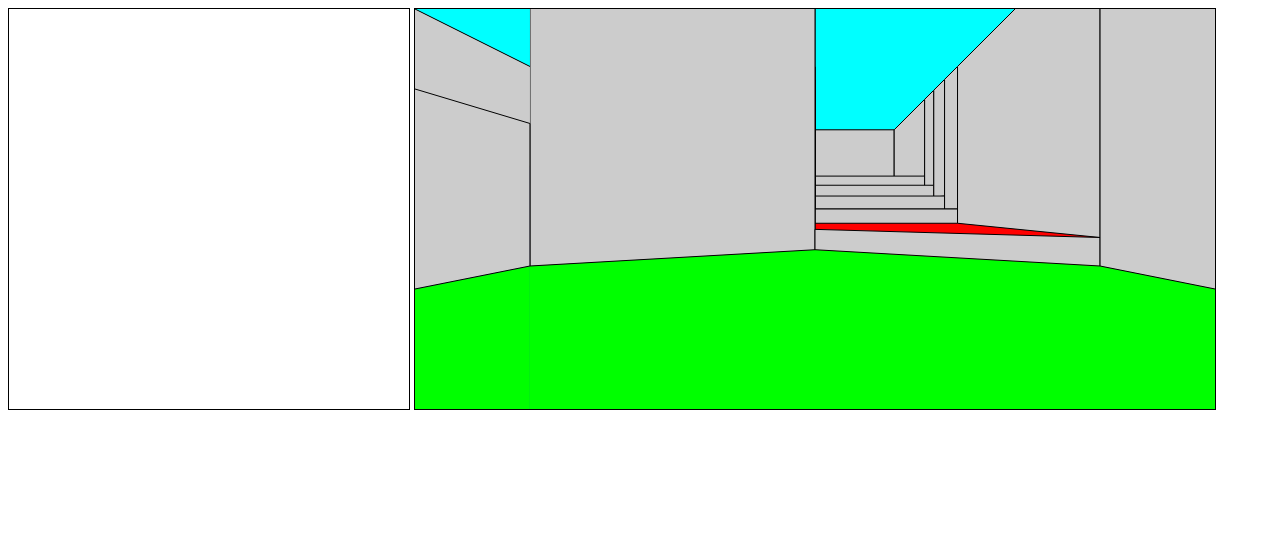
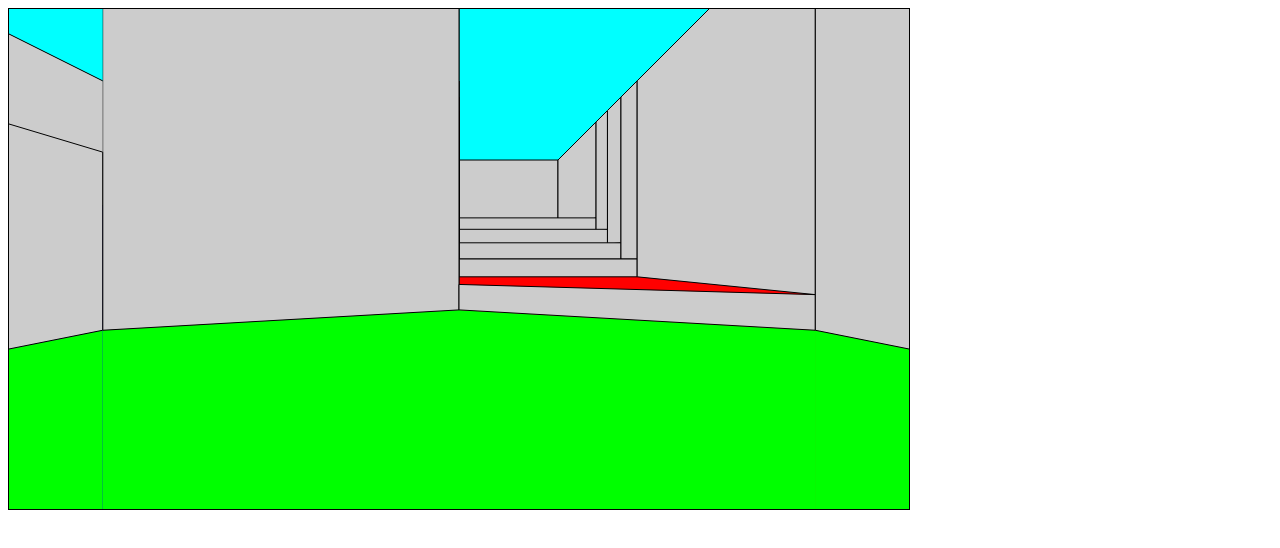
Before and after one commit to Raeled/2.5d-portal-renderer, a plain HTML site: page index.htm in a window 1280 px wide. Drawn offline with Linux system fonts and the light colour scheme.

Commit message:
cleanup extra canvas

```diff
--- a/index.htm
+++ b/index.htm
@@ -5,8 +5,7 @@
         <script src="src/engine.js"></script>
     </head>
     <body>
-        <canvas id="canvas" width="400" height="400" style="width:400px; height: 400px; border: 1px solid #000000;"></canvas>
-        <canvas id="canvas2" width="800" height="400" style="width:800px; height: 400px; border: 1px solid #000000;"></canvas>
+        <canvas id="canvas" width="900" height="500" style="width:900px; height: 500px; border: 1px solid #000000;"></canvas>
         <script src="src/main.js"></script>
     </body>
 </html>
--- a/src/main.js
+++ b/src/main.js
@@ -1,8 +1,5 @@
 var canvas = document.getElementById("canvas");
 var ctx = canvas.getContext("2d");
-
-var canvas2 = document.getElementById("canvas2");
-var ctx2 = canvas2.getContext("2d");
 
 var minimapMode = 0;
 
@@ -14,23 +11,23 @@ function mainLoop() {
                                  mat4Translation({x: -player.x, y: -player.y, z: 0}));
 
     if (minimapMode == 2)
-        ctx2.clearRect(0, 0, ctx2.canvas.width, ctx2.canvas.height);
+        ctx.clearRect(0, 0, ctx.canvas.width, ctx.canvas.height);
 
     var nearClip = 1;
-    var ratio = ctx2.canvas.width / ctx2.canvas.height;
+    var ratio = ctx.canvas.width / ctx.canvas.height;
 
     var renderState = {
-        context: ctx2,
+        context: ctx,
         viewMatrix: viewMatrix,
         nearClip: nearClip,
         projection: mat4Projection(rads(70), ratio, nearClip, 500.0),
     };
 
     if (minimapMode == 0 || minimapMode == 1)
-        drawSector3d(player.sector, -1, renderState, 0, ctx2.canvas.width);
+        drawSector3d(player.sector, -1, renderState, 0, ctx.canvas.width);
 
     if (minimapMode == 1 || minimapMode == 2)
-        drawMap({context: ctx2, viewMatrix: viewMatrix, fillSectors: minimapMode == 2});
+        drawMap({context: ctx, viewMatrix: viewMatrix, fillSectors: minimapMode == 2});
 }
 
 document.addEventListener('keydown', function(event) {
```
